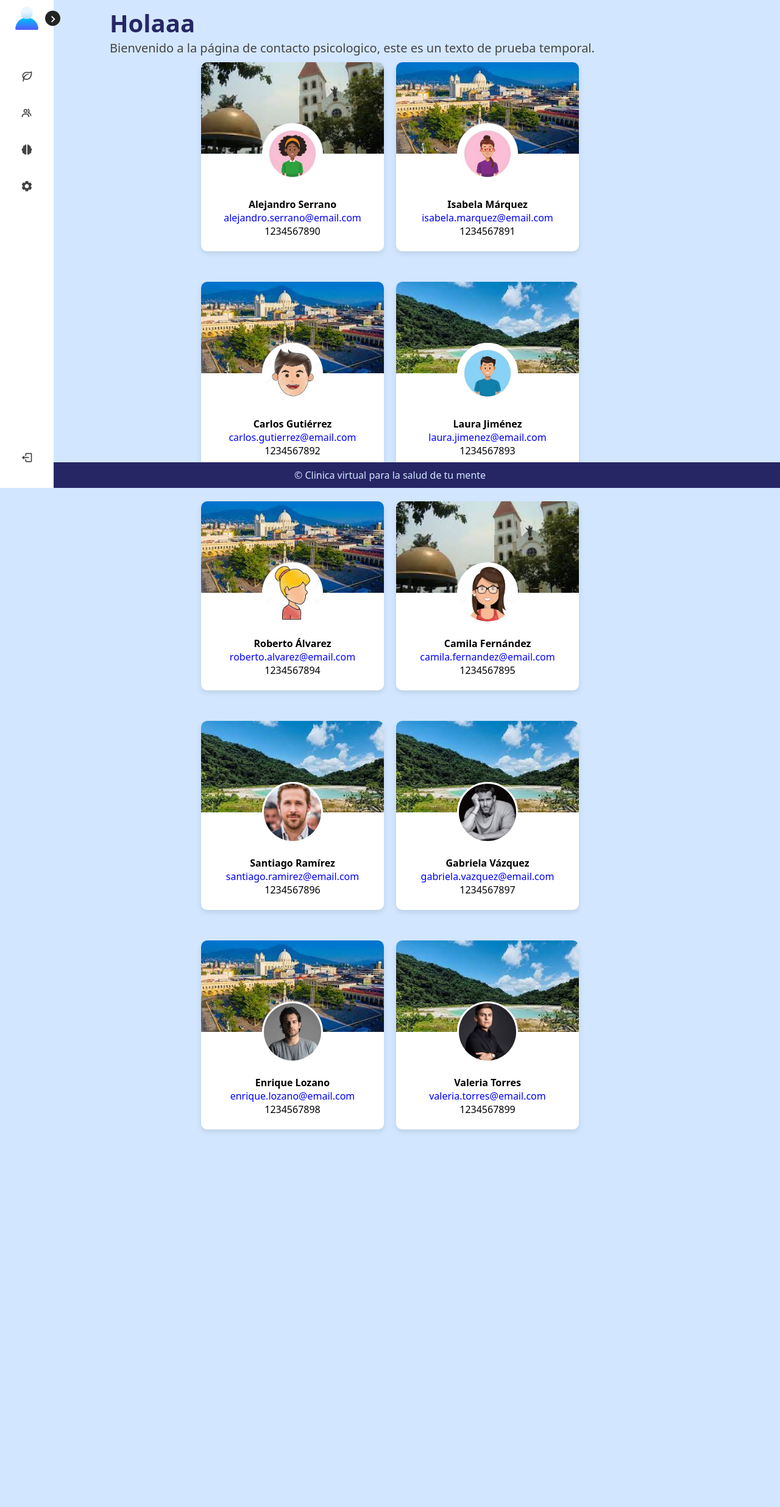
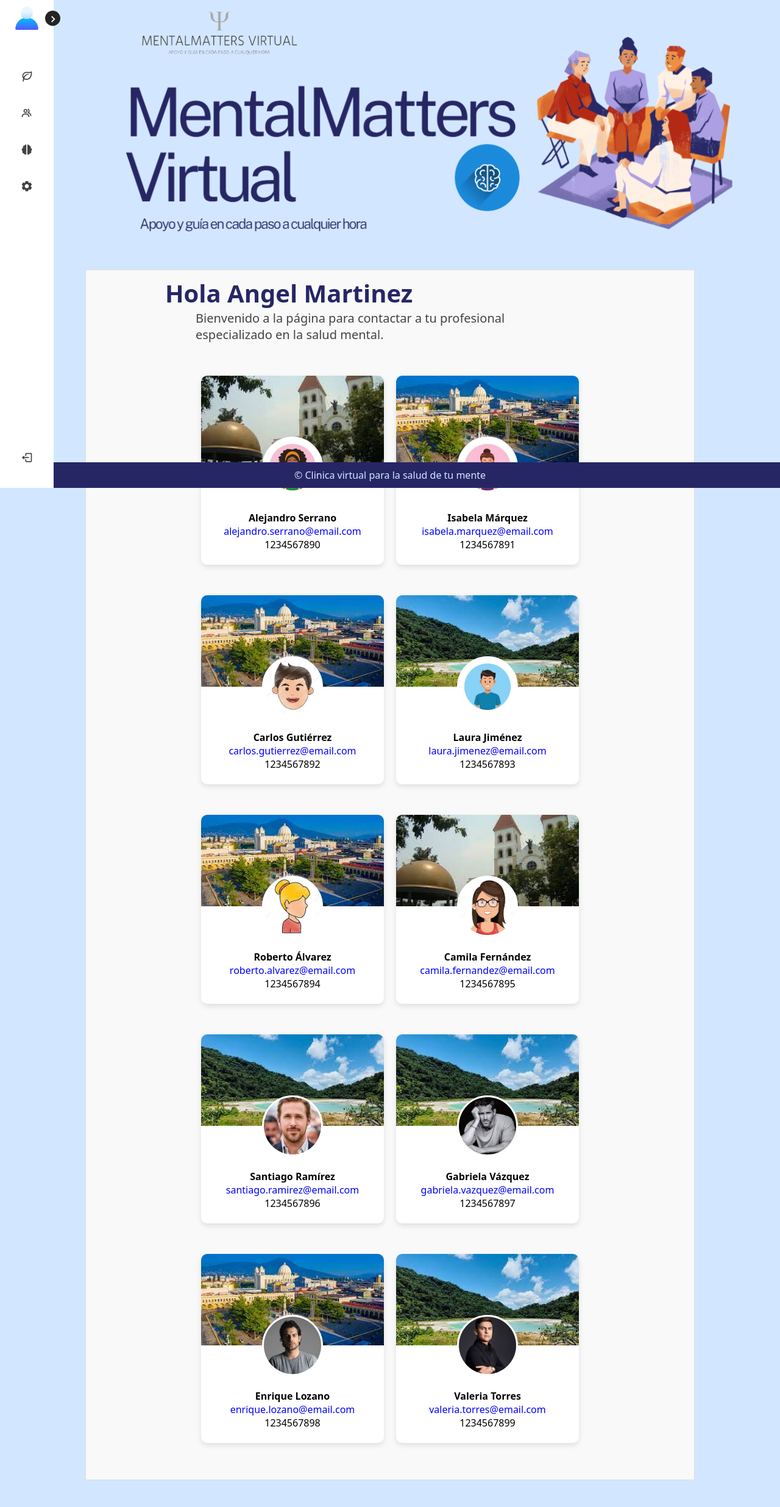
Before and after one commit to tomasbn03/asistente-sm, a PHP site: page /psicologo.php in a window 1280 px wide; the page is wider, and only the part inside the window is pictured. Shown: that part at 61% size. Before the commit the page ends 1856 px from the top of that part, so only its background shows below. Run offline with PHP 8.4, Linux system fonts and the light colour scheme; a user stored in the database is signed in; data comes from the database, SQL or seed files in the repository.

Commit message:
Cambios de estilo 6-11

```diff
--- a/assets/css/menu.css
+++ b/assets/css/menu.css
@@ -21,7 +21,7 @@
 
 body{
     min-height: 90vh;
-    background-color: #D2E7FF;
+    background-color: var(--body-color);
     transition: var(--tran-05);
 }
 
--- a/assets/css/psicologo.css
+++ b/assets/css/psicologo.css
@@ -136,3 +136,15 @@
     margin: 5% auto; /* More margin on the top on small screens */
   }
 }
+
+.box-main {
+   width: 1000px;
+   margin: auto;
+   background-color: #f9f9f9;
+   border: 1px solid #ddd;
+
+}
+
+.cont-text h1{
+    margin-left: -50px;
+}
--- a/assets/css/styles.css
+++ b/assets/css/styles.css
@@ -4,7 +4,6 @@
     padding: 20px;
     border: 1px solid #ddd;
     max-width: 1000px;
-    height: 500px;
     margin-left: 150px;
     font-size: 14pt;
 }
@@ -79,7 +78,6 @@ footer {
     transition: all 500ms ease; /* Esto asegura que los cambios se animen suavemente */
     box-shadow: 0px 2px 10px rgba(0, 0, 0, 0.1);
     transition: transform 0.3s,;
-    border: solid 5px #2F3A3C;
     font-weight: bold;
     color: #2F3A3C;
 }
--- a/view/biblio-bienestar1.php
+++ b/view/biblio-bienestar1.php
@@ -241,7 +241,7 @@ $correo = $_SESSION['correo'];
 
 
     <footer>
-        <p>&copy; <span id="year"></span> Clinica virtual para la salud de tu mente</p>
+        <p>&copy;<span id="year"></span> Clinica virtual para la salud de tu mente</p>
     </footer>
     <script src="../assets/js/menu.js"></script>
     <script src="../assets/js/showYear.js"></script>
--- a/view/biblio-bienestar2.php
+++ b/view/biblio-bienestar2.php
@@ -208,7 +208,7 @@ $correo = $_SESSION['correo'];
 
 
     <footer>
-        <p>&copy; <span id="year"></span> Clinica virtual para la salud de tu mente</p>
+        <p>&copy;<span id="year"></span> Clinica virtual para la salud de tu mente</p>
     </footer>
     <script src="../assets/js/menu.js"></script>
     <script src=".../assets/js/showYear.js"></script>
--- a/view/biblio-bienestar3.php
+++ b/view/biblio-bienestar3.php
@@ -199,7 +199,7 @@ $correo = $_SESSION['correo'];
     </div><br><br><br>
 
     <footer>
-        <p>&copy; <span id="year"></span> Clinica virtual para la salud de tu mente</p>
+        <p>&copy;<span id="year"></span> Clinica virtual para la salud de tu mente</p>
     </footer>
     <script src="../assets/js/menu.js"></script>
     <script src="../assets/js/showYear.js"></script>
--- a/view/evaluacion-clinica.php
+++ b/view/evaluacion-clinica.php
@@ -90,7 +90,7 @@ $correo = $_SESSION['correo'];
     </section>
 
     <footer>
-        <p>&copy; <span id="year"></span> Clinica virtual para la salud de tu mente</p>
+        <p>&copy;<span id="year"></span> Clinica virtual para la salud de tu mente</p>
     </footer>
     <script src="../assets/js/menu.js"></script>
     <script src="../assets/js/script.js"></script>
--- a/view/psicologo.php
+++ b/view/psicologo.php
@@ -93,15 +93,18 @@ include '../model/db.php';
             </div>
         </div>
     </nav>
+    <div class="backgraund-portada">
+        <img src="../assets/img/portada.png" id="portada">
+    </div><br>
 
 
-    <div class="cont-text">
-        <h1>Holaaa</h1>
-            <p>Bienvenido a la página de contacto psicologico, este es un texto de prueba temporal.</p>
 
 
-    </div>
-
+    <div class=box-main>
+    <div class="cont-text">
+        <h1>Hola <?php echo $_SESSION['nombre'] ?></h1>
+        <p>Bienvenido a la página para contactar a tu profesional especializado en la salud mental.</p>
+    </div><br><br>
     <?php
     $sql = 'SELECT id_psicol, nombre, apellido, correo, telefono, cita FROM psicologos';
     $stmt = mysqli_query($conexion, $sql);
@@ -146,7 +149,7 @@ include '../model/db.php';
             </div>
             EOT;
     ?>
-
+    </div> <br><br>
 
     <script>
         $(document).ready(function() {
```
Also changed, not shown: view/settings-passwd.php (+6 -4 lines), view/index.php (indentation only).
